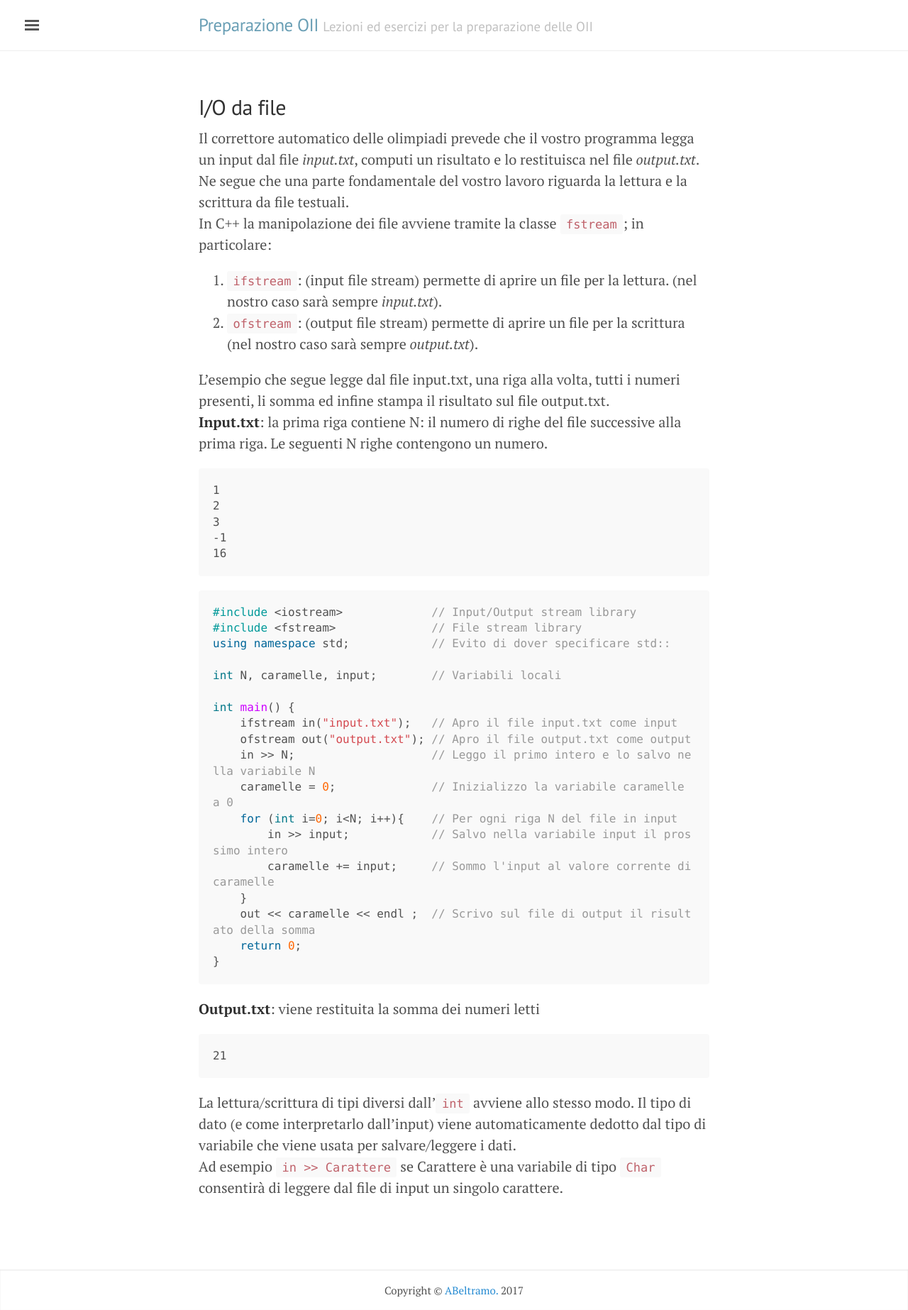
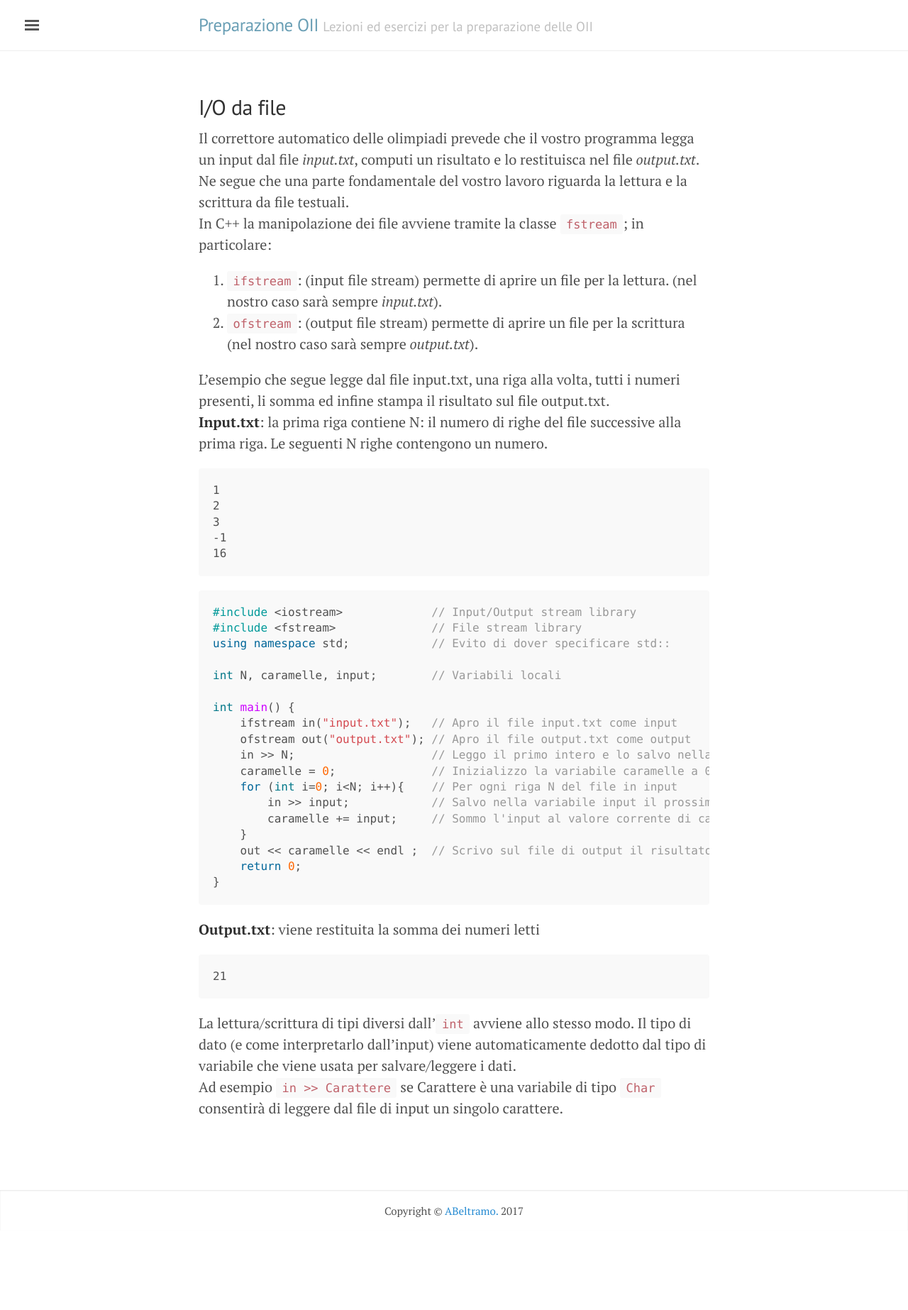
Before and after one commit to ABeltramo/PreparazioneOII, a Jekyll site: the page built from _chapters/1-io_file.md, in a window 1280 px wide. Shown: the whole page at 71% size. Built offline with Jekyll 4.4.1, drawn with Linux system fonts in a browser that asks for light colours; after the commit the page ends 1734 px from its top, so only the background shows below that.

Commit message:
Modificata visualizzazione del codice

```diff
--- a/public/css/poole.css
+++ b/public/css/poole.css
@@ -166,10 +166,7 @@ pre {
   padding: 1rem;
   font-size: .8rem;
   line-height: 1.4;
-  white-space: pre;
-  white-space: pre-wrap;
-  word-break: break-all;
-  word-wrap: break-word;
+  overflow: auto;
   background-color: #f9f9f9;
 }
 pre code {
```
